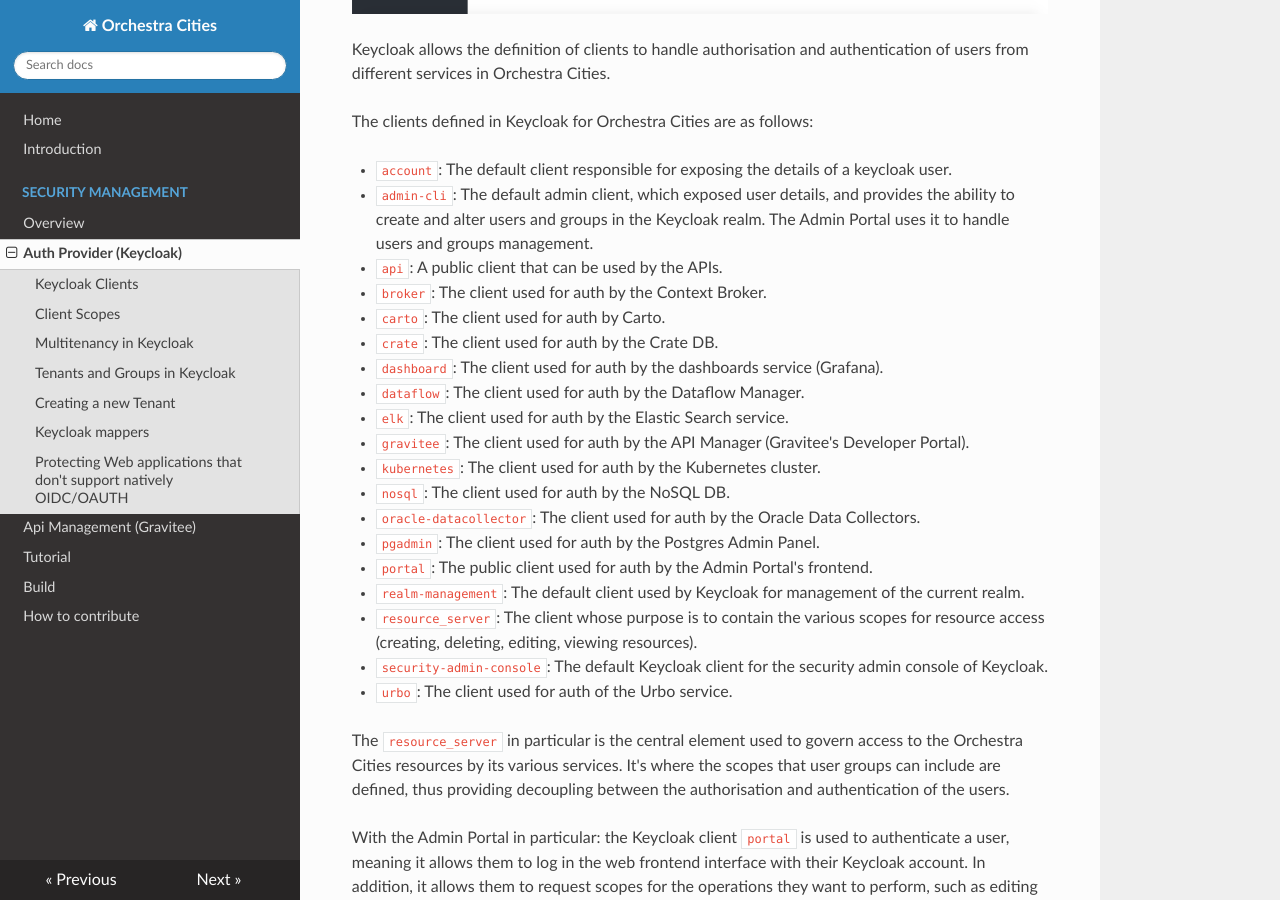
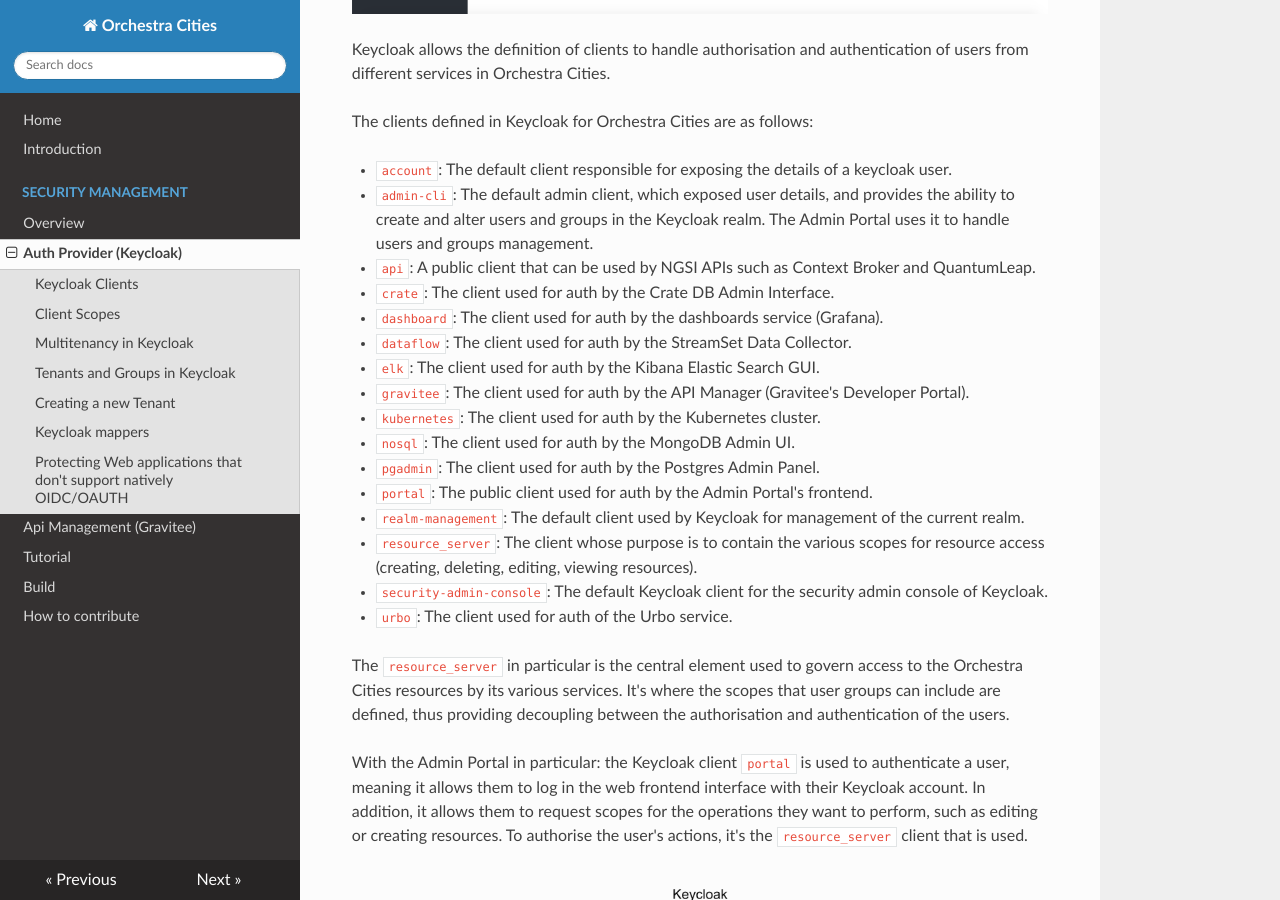
Before and after one commit to orchestracities/documentation, an MkDocs documentation site: the page built from docs/keycloak.md, in a window 1280 px wide and 900 px high, scrolled down 603 px. Built offline with MkDocs 1.6.1, drawn with Linux system fonts in a browser that asks for light colours; nearby versions of some CDN libraries; some of the changed text lies outside the part shown.

Commit message:
Smaller fixes

````diff
--- a/docs/keycloak.md
+++ b/docs/keycloak.md
@@ -16,17 +16,14 @@
 - ```admin-cli```: The default admin client, which exposed user details, and provides
   the ability to create and alter users and groups in the Keycloak realm. The Admin
   Portal uses it to handle users and groups management.
-- ```api```: A public client that can be used by the APIs.
-- ```broker```: The client used for auth by the Context Broker.
-- ```carto```: The client used for auth by Carto.
-- ```crate```: The client used for auth by the Crate DB.
+- ```api```: A public client that can be used by NGSI APIs such as Context Broker and QuantumLeap.
+- ```crate```: The client used for auth by the Crate DB Admin Interface.
 - ```dashboard```: The client used for auth by the dashboards service (Grafana).
-- ```dataflow```: The client used for auth by the Dataflow Manager.
-- ```elk```: The client used for auth by the Elastic Search service.
+- ```dataflow```: The client used for auth by the StreamSet Data Collector.
+- ```elk```: The client used for auth by the Kibana Elastic Search GUI.
 - ```gravitee```: The client used for auth by the API Manager (Gravitee's Developer Portal).
 - ```kubernetes```: The client used for auth by the Kubernetes cluster.
-- ```nosql```: The client used for auth by the NoSQL DB.
-- ```oracle-datacollector```: The client used for auth by the Oracle Data Collectors.
+- ```nosql```: The client used for auth by the MongoDB Admin UI.
 - ```pgadmin```: The client used for auth by the Postgres Admin Panel.
 - ```portal```: The public client used for auth by the Admin Portal's frontend.
 - ```realm-management```: The default client used by Keycloak for management of the current
````
Also changed, not shown: other parts of docs/keycloak.md (+1 -1 lines).
